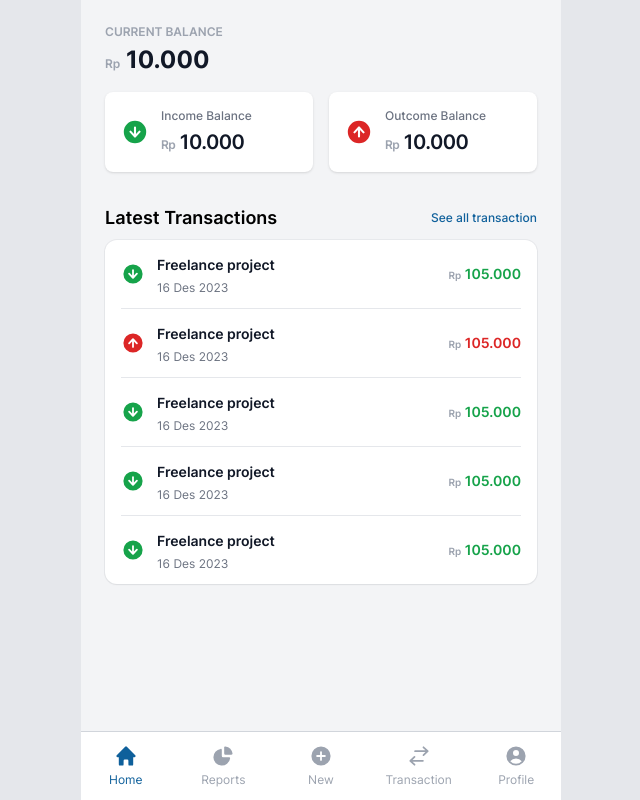
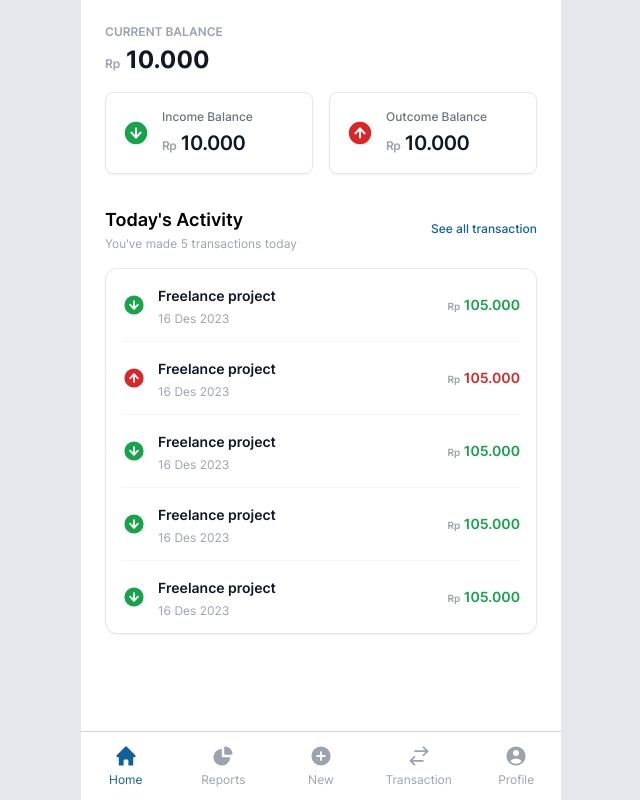
Before and after one commit to Erik3010/money-tracker, a React (Vite) app: page / in a window 1280 px wide. Shown: the whole page, without its empty margins (319-959 px from the left). Built offline with nearby package versions, Linux system fonts and the light colour scheme.

Commit message:
feat(ui): some ui tweaks

```diff
--- a/src/components/Home/BalanceCard.tsx
+++ b/src/components/Home/BalanceCard.tsx
@@ -17,7 +17,7 @@ const BalanceCard = ({ label, balance, type }: BalanceCardProps) => {
   const Icon = isIncome ? ArrowDownCircleIcon : ArrowUpCircleIcon;
 
   return (
-    <div className="overflow-hidden rounded-lg bg-white shadow px-4 py-5 sm:p-4 flex items-center gap-3">
+    <div className="overflow-hidden rounded-lg bg-white border hover:bg-gray-50 shadow-sm px-4 py-5 sm:p-4 flex items-center gap-3 cursor-pointer">
       <Icon
         className={cn("w-7 h-7", isIncome ? "fill-green-600" : "fill-red-600")}
       />
--- a/src/components/Home/TransactionCard.tsx
+++ b/src/components/Home/TransactionCard.tsx
@@ -14,7 +14,7 @@ const TransactionCard = ({ type }: TransactionCardProps) => {
   const Icon = isIncome ? ArrowDownCircleIcon : ArrowUpCircleIcon;
 
   return (
-    <article className="py-3 flex items-center justify-between">
+    <article className="py-3.5 flex items-center justify-between">
       <div className="flex items-center gap-3">
         <Icon
           className={cn(
@@ -29,7 +29,7 @@ const TransactionCard = ({ type }: TransactionCardProps) => {
           >
             Freelance project
           </a>
-          <p className="text-xs text-gray-500">16 Des 2023</p>
+          <p className="text-xs text-gray-400">16 Des 2023</p>
         </div>
       </div>
       <p
--- a/src/components/Transactions/TransactionCard.tsx
+++ b/src/components/Transactions/TransactionCard.tsx
@@ -15,7 +15,7 @@ const TransactionCard = ({ type }: TransactionCardProps) => {
   const Icon = isIncome ? ArrowDownCircleIcon : ArrowUpCircleIcon;
 
   return (
-    <article className="py-3 flex items-center justify-between">
+    <article className="py-3.5 flex items-center justify-between">
       <div className="flex items-center gap-3">
         <Icon
           className={cn(
@@ -30,7 +30,7 @@ const TransactionCard = ({ type }: TransactionCardProps) => {
           >
             Rp105.000
           </a>
-          <p className="text-xs text-gray-500">Freelance Project</p>
+          <p className="text-xs text-gray-400">Freelance Project</p>
         </div>
       </div>
       <NavLink
--- a/src/components/Transactions/TransactionList.tsx
+++ b/src/components/Transactions/TransactionList.tsx
@@ -1,11 +1,23 @@
 import TransactionCard from "../../components/Transactions/TransactionCard";
+import { ChevronUpIcon } from "@heroicons/react/20/solid";
 
-const TransactionList = () => {
+interface TransactionListProps {
+  date?: string;
+}
+
+const TransactionList = ({ date = "Today" }: TransactionListProps) => {
   return (
-    <div className="divide-y divide-gray-200 bg-white shadow-sm ring-1 ring-gray-900/5 rounded-xl px-4 overflow-hidden">
-      <h2 className="py-3 bg-gray-100 -mx-4 px-4 text-xs uppercase font-semibold text-gray-500">
-        Today
+    <div className="bg-white border shadow-sm rounded-xl px-4 overflow-hidden">
+      <div className="flex justify-between items-center border-b py-3.5 hover:bg-gray-50 -mx-4 px-4 cursor-pointer">
+        <div className="space-y-1">
+          <h2 className="text-xs uppercase font-semibold text-gray-700">
+            {date}
           </h2>
+          <p className="text-xs text-gray-400">5 transaction(s) was made</p>
+        </div>
+        <ChevronUpIcon className="h-4 w-4 text-gray-500" />
+      </div>
+      <div className="divide-y divide-gray-100">
         {Array(5)
           .fill(null)
           .map((_, index) => (
@@ -15,6 +27,7 @@ const TransactionList = () => {
             />
           ))}
       </div>
+    </div>
   );
 };
 
--- a/src/layouts/Root.tsx
+++ b/src/layouts/Root.tsx
@@ -8,8 +8,8 @@ interface RootProps {
 
 const Root = ({ children, showNavbar = true }: RootProps) => {
   return (
-    <main className="bg-gray-100 max-w-[480px] mx-auto">
-      <div className="w-full min-h-screen p-6 pb-20">
+    <main className="bg-white max-w-[480px] mx-auto">
+      <div className="w-full min-h-screen p-6 pb-24">
         {children ?? <Outlet />}
       </div>
       {showNavbar && <Navbar />}
--- a/src/pages/Home.tsx
+++ b/src/pages/Home.tsx
@@ -21,9 +21,14 @@ const Home = () => {
             <BalanceCard type="outcome" label="Outcome" balance="10.000" />
           </section>
         </div>
-        <section>
-          <div className="mb-2 flex justify-between items-center">
-            <h2 className="font-semibold text-lg">Latest Transactions</h2>
+        <section className="space-y-4">
+          <div className="flex justify-between items-center">
+            <div className="space-y-0.5">
+              <h2 className="font-semibold text-lg">Today's Activity</h2>
+              <p className="text-xs text-gray-400">
+                You've made 5 transactions today
+              </p>
+            </div>
             <NavLink
               to="/transactions"
               className="text-blue-700 hover:underline text-xs font-medium"
@@ -31,7 +36,7 @@ const Home = () => {
               See all transaction
             </NavLink>
           </div>
-          <div className="divide-y divide-gray-200 bg-white shadow-sm ring-1 ring-gray-900/5 rounded-xl px-4">
+          <div className="divide-y divide-gray-100 bg-white border shadow-sm rounded-xl px-4">
             {Array(5)
               .fill(null)
               .map((_, index) => (
--- a/src/pages/Transactions/Index.tsx
+++ b/src/pages/Transactions/Index.tsx
@@ -3,17 +3,20 @@ import TransactionList from "../../components/Transactions/TransactionList";
 const TransactionIndex = () => {
   return (
     <div>
-      <div className="mb-6 space-y-1">
+      <div className="mb-6 space-y-0.5">
         <h1 className="font-semibold text-xl text-gray-900">Transactions</h1>
-        <p className="text-xs text-gray-500">
+        <p className="text-xs text-gray-400">
           All transactions are listed here
         </p>
       </div>
-      <div className="space-y-5">
+      <div className="space-y-3.5">
         {Array(3)
           .fill(null)
           .map((_, index) => (
-            <TransactionList key={index} />
+            <TransactionList
+              key={index}
+              date={index !== 0 ? "09 Feb 2023" : "Today"}
+            />
           ))}
       </div>
     </div>
--- a/src/pages/Transactions/New.tsx
+++ b/src/pages/Transactions/New.tsx
@@ -12,9 +12,9 @@ const TransactionNew = () => {
 
   return (
     <div>
-      <div className="mb-6 space-y-1">
+      <div className="mb-6 space-y-0.5">
         <h1 className="font-semibold text-xl text-gray-900">Add Transaction</h1>
-        <p className="text-xs text-gray-500">
+        <p className="text-xs text-gray-400">
           Create your new transaction by filling these form.
         </p>
       </div>
```
Lines whose indentation alone changed are shown as unchanged.
